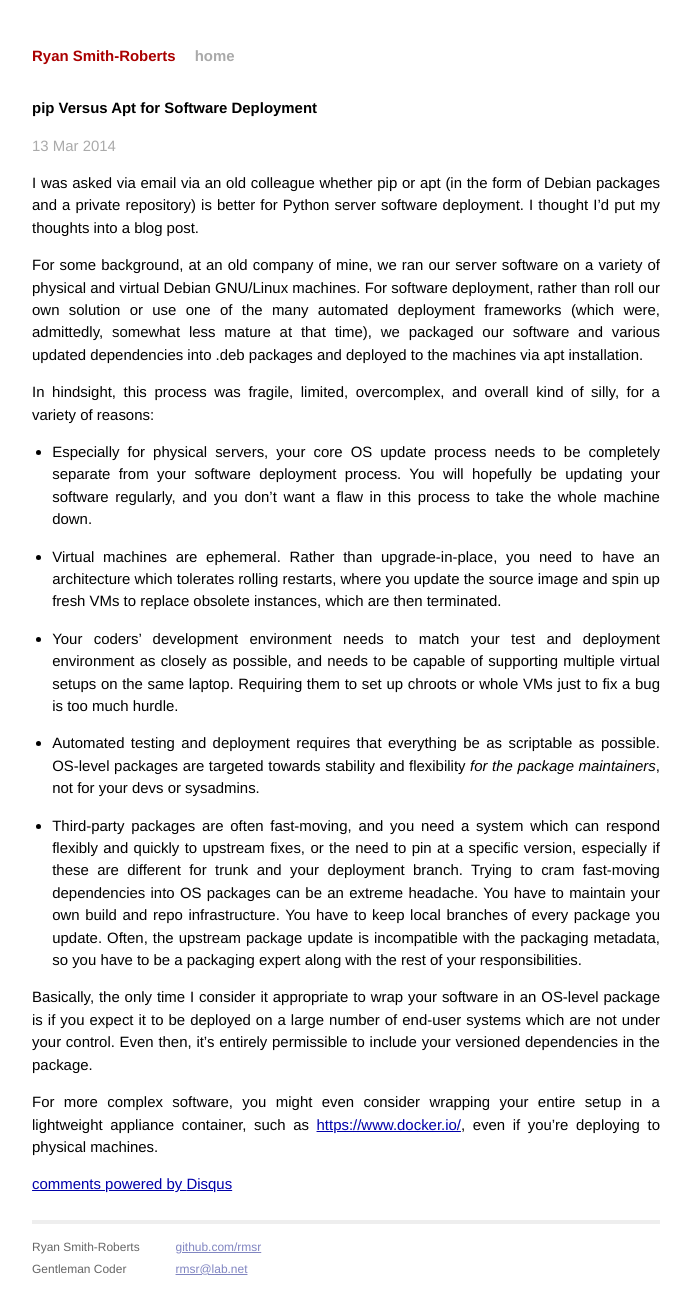
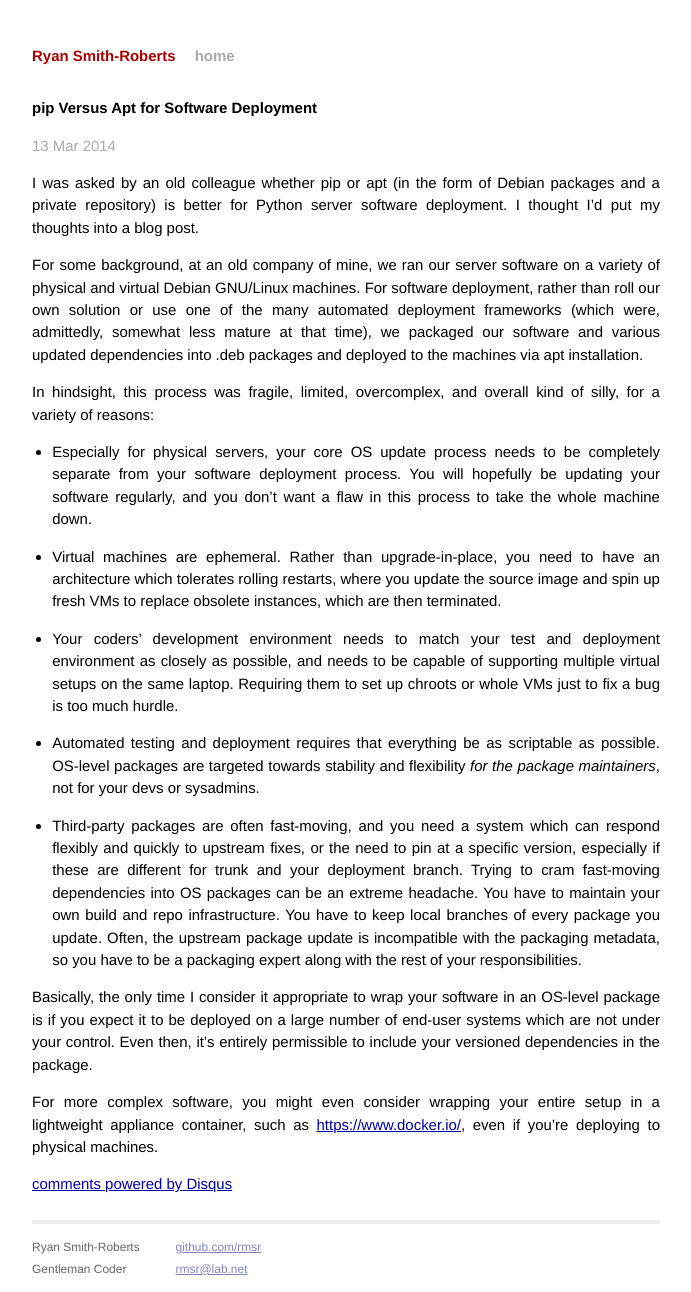
Before and after one commit to rmsr/rmsr.github.io, a Jekyll site: the page built from _posts/python/2014-03-14-pip-versus-apt.md, in a window 1280 px wide. Shown: the whole page, without its empty margins (294-985 px from the left). Built offline with Jekyll 4.4.1, drawn with Linux system fonts in a browser that asks for light colours; Markdown is read by kramdown in place of the engine named in the settings; comment, search, counter and statistics services are not loaded.

Commit message:
tiny text fix

```diff
--- a/_posts/python/2014-03-14-pip-versus-apt.md
+++ b/_posts/python/2014-03-14-pip-versus-apt.md
@@ -5,7 +5,7 @@ date: 2014-03-13 14:43:00
 categories: python
 ---
 
-I was asked via email via an old colleague whether pip or apt (in the form of Debian packages and a private repository) is better for Python server software deployment. I thought I'd put my thoughts into a blog post.
+I was asked by an old colleague whether pip or apt (in the form of Debian packages and a private repository) is better for Python server software deployment. I thought I'd put my thoughts into a blog post.
 
 For some background, at an old company of mine, we ran our server software on a variety of physical and virtual Debian GNU/Linux machines. For software deployment, rather than roll our own solution or use one of the many automated deployment frameworks (which were, admittedly, somewhat less mature at that time), we packaged our software and various updated dependencies into .deb packages and deployed to the machines via apt installation.
 
```
